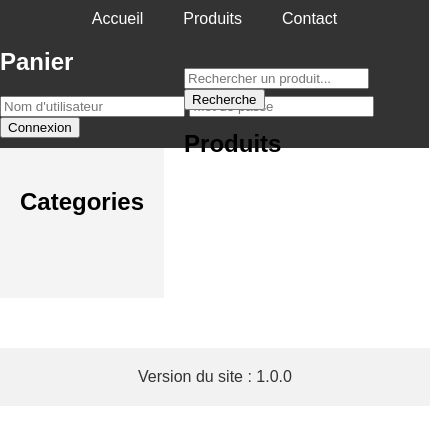
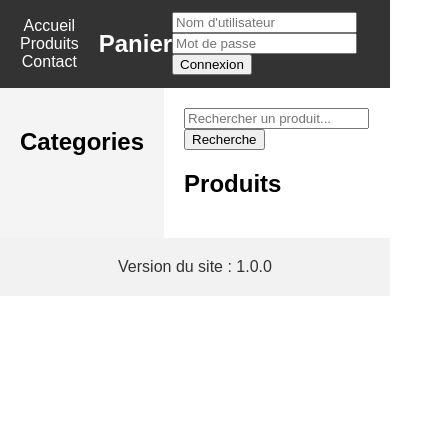
Before and after one commit to remihamy1/webapp, a website: page index.html in a window 390 px wide. Shown: the whole page, 430 px wide, since content can reach past the window. Drawn offline with Linux system fonts and the light colour scheme; no server answers.

Commit message:
Refonte architecture v1 MedhiD23

```diff
--- a/index.html
+++ b/index.html
@@ -7,7 +7,7 @@
     <link rel="stylesheet" href="style.css">
 </head>
 <body>
-    <nav id="navbar" style="width: 110%;">
+    <nav id="navbar">
         <ul>
             <li><a href="#accueil">Accueil</a></li>
             <li><a href="#produits">Produits</a></li>
@@ -27,7 +27,6 @@
             <h2>Bienvenue, <span id="user-name"></span>!</h2>
             <button onclick="logout()">Déconnexion</button>
         </div>
-
     </nav>
 
     <div id="container">
@@ -35,7 +34,7 @@
             <h2>Categories</h2>
             <div id="categories"></div>
         </aside>
-        <main id="main-content" style="position: relative; top: -100px;">
+        <main id="main-content">
             <div id="search-container">
                 <input type="text" id="search-box" placeholder="Rechercher un produit...">
                 <button onclick="searchProducts()">Recherche</button>
@@ -43,10 +42,9 @@
             <div id="breadcrumb"></div>
             <section id="produits">
                 <h2>Produits</h2>
-                <div id="liste-produits">
-                </div>
+                <div id="liste-produits"></div>
             </section>
-            <div id="product-detail-modal" class="modal" style="width: 200%;">
+            <div id="product-detail-modal" class="modal">
                 <div class="modal-content">
                     <span class="close-button" onclick="closeModal()">&times;</span>
                     <h2 id="product-detail-name"></h2>
@@ -58,7 +56,7 @@
     </div>
 
     <script src="script.js"></script>
-    <footer style="position: relative; top: 50px;">
+    <footer>
         <p>Version du site : 1.0.0</p>
     </footer>
 </body>
--- a/style.css
+++ b/style.css
@@ -1,16 +1,16 @@
 body {
-    font-family: Arial, sans-serif;
+    font-family: 'Arial', sans-serif;
     margin: 0;
     display: flex;
     flex-direction: column;
+    transition: background-color 0.3s ease;
 }
+
 footer {
     text-align: center;
     padding: 20px;
     background-color: #f2f2f2;
-    position: absolute;
-    bottom: 0;
-    width: 100%;
+    position: relative;
 }
 
 footer p {
@@ -22,6 +22,10 @@ footer p {
     background-color: #333;
     color: white;
     padding: 10px 0;
+    display: flex;
+    justify-content: space-between;
+    align-items: center;
+    transition: background-color 0.3s ease;
 }
 
 #navbar ul {
@@ -29,7 +33,6 @@ footer p {
     margin: 0;
     padding: 0;
     display: flex;
-    justify-content: center;
 }
 
 #navbar ul li {
@@ -50,17 +53,20 @@ footer p {
     flex: 1;
     background-color: #f4f4f4;
     padding: 20px;
+    transition: background-color 0.3s ease;
 }
 
 #main-content {
     flex: 3;
     padding: 20px;
+    transition: background-color 0.3s ease;
 }
 
 .category, .product {
     margin: 10px 0;
     padding: 10px;
     border: 1px solid #ddd;
+    transition: transform 0.3s ease;
 }
 
 .category {
@@ -68,18 +74,30 @@ footer p {
     cursor: pointer;
 }
 
+.category:hover {
+    transform: scale(1.05);
+}
+
 #breadcrumb {
     margin-bottom: 20px;
+    transition: color 0.3s ease;
 }
 
 .breadcrumb-item {
     display: inline;
     margin-right: 5px;
+    color: #3498db;
+    cursor: pointer;
+    transition: color 0.3s ease;
 }
+
+.breadcrumb-item:hover {
+    color: #2980b9;
+}
+
 #produits {
     margin-top: 20px;
-    cursor: pointer; /* ou un autre type de curseur selon votre préférence */
-
+    cursor: pointer;
 }
 
 .product-item {
@@ -87,6 +105,11 @@ footer p {
     padding: 10px;
     margin-bottom: 10px;
     border-radius: 5px;
+    transition: transform 0.3s ease;
+}
+
+.product-item:hover {
+    transform: scale(1.05);
 }
 
 .product-name {
@@ -130,6 +153,7 @@ footer p {
     float: right;
     font-size: 28px;
     font-weight: bold;
+    transition: color 0.3s ease;
 }
 
 .close-button:hover,
@@ -138,3 +162,20 @@ footer p {
     text-decoration: none;
     cursor: pointer;
 }
+
+/* Médias queries pour rendre le site responsive */
+@media (max-width: 768px) {
+    #navbar ul {
+        flex-direction: column;
+        align-items: center;
+    }
+
+    #cart-container, #login-container, #welcome-message {
+        flex-direction: column;
+        align-items: center;
+    }
+
+    #sidebar, #main-content {
+        width: 100%;
+    }
+}
```
